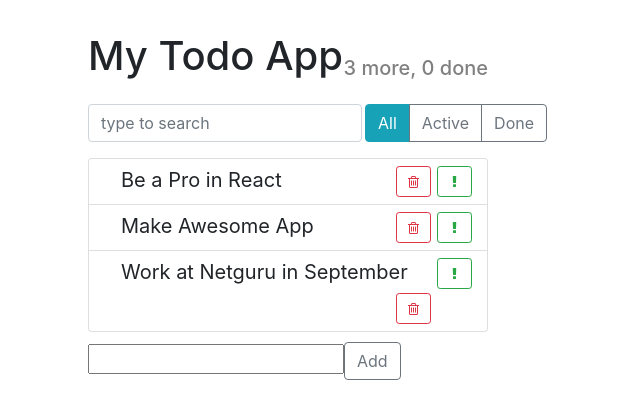
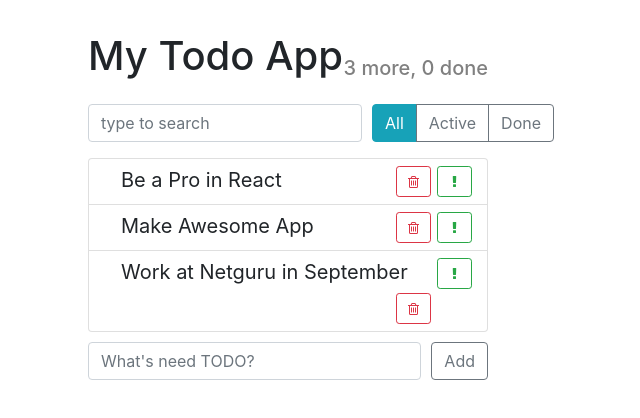
Before and after one commit to denyschornyi/ToDo_React, a React (Create React App) app: page / in a window 1280 px wide. Shown: the top 418 px of the page, without its empty margins (352-992 px from the left). Built offline with nearby package versions, Linux system fonts and the light colour scheme.

Commit message:
Added element to list by handle event in form

```diff
--- a/src/components/App/App.js
+++ b/src/components/App/App.js
@@ -44,14 +44,16 @@ export default class App extends Component{
   }
 
   addItem = (text) => {
-    const newItem = this.createTodoItem(text);
-    this.setState( ({todoData}) => {
+    if(text.trim()){
+      const newItem = this.createTodoItem(text);
+      this.setState( ({todoData}) => {
       const newArr = [...todoData, newItem];
 
       return {
         todoData : newArr
       }
     });
+    }
   }
 
   onToggle = (id, property) => {
--- a/src/components/itemAddForm/ItemAddForm.css
+++ b/src/components/itemAddForm/ItemAddForm.css
@@ -1,3 +1,7 @@
 .ItemAddForm{
     margin-top: 10px;
 }
+
+.form-control{
+    margin-right: 10px;
+}
--- a/src/components/itemAddForm/ItemAddForm.js
+++ b/src/components/itemAddForm/ItemAddForm.js
@@ -3,17 +3,34 @@ import React, { Component } from 'react';
 import './ItemAddForm.css'
 
 export default class ItemAddForm extends Component{
+    state = {
+        label: ''
+    }
+
+    onLabelChange = (event) => {
+       this.setState({
+           label: event.target.value
+       })
+    }
+
+    onSubmit = (event) =>{
+        event.preventDefault();
+        this.props.onAdded(this.state.label)
+    }
+
     render(){
-        const {onAdded} = this.props;
         return(
-            <div className="ItemAddForm">
-                <input type="text"/>
+            <form className="ItemAddForm d-flex"
+                    onSubmit={this.onSubmit}>
+                <input type="text"
+                        className="form-control"
+                        placeholder="What's need TODO?"
+                        onChange={this.onLabelChange}/>
                 <button
-                    className="btn btn-outline-secondary"
-                    onClick={ () => onAdded('Hello world')}>
+                    className="btn btn-outline-secondary">
                     Add
                 </button>
-            </div>
+            </form>
         );
     }
 }
```
